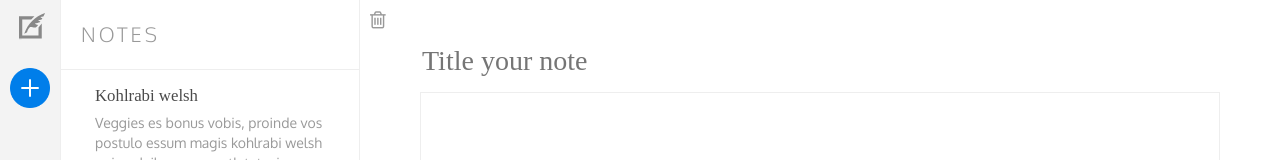
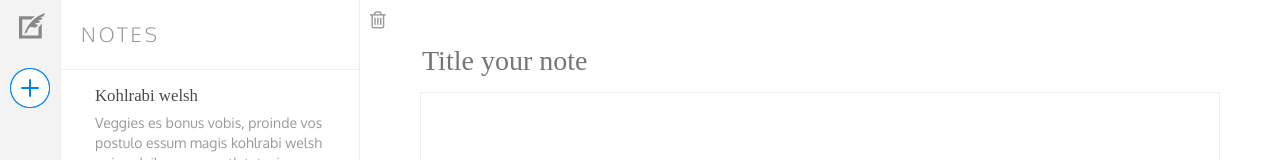
Before and after one commit to mRetoff/React-App, a React (Create React App) app: page / in a window 1280 px wide. Shown: the top 160 px of the page. Built offline with nearby package versions, Linux system fonts and the light colour scheme; a web font is replaced by a local one.

Commit message:
Finish styling sidebar

```diff
--- /dev/null
+++ b/src/Sidebar.css
@@ -0,0 +1,15 @@
+  .Sidebar button {
+    background-color: transparent;
+    border: 0;
+    color: #008BF8;
+    cursor: pointer;
+  }
+  .Sidebar a img {
+    position: absolute;
+    left: 0;
+    width: 100%;
+    transition: opacity 0.25s ease-in-out;
+  }
+  .Sidebar a:hover img.outline {
+    opacity: 0;
+  }
--- a/src/Sidebar.js
+++ b/src/Sidebar.js
@@ -3,6 +3,7 @@ import React from 'react'
 import quill from './quill.svg'
 import newIcon from './new.png'
 import newHover from './new-hover.png'
+import './Sidebar.css'
 
 const Sidebar = () => {
     return (
@@ -26,13 +27,11 @@ const Sidebar = () => {
                 style={styles.newNote}
             >
                 <img
-                    style={styles.aImg}
                     src={newHover}
                     alt="New note"
                 />
                 <img
                     className="outline"
-                    style={styles.hover}
                     src={newIcon}
                     alt="New note"
                 />
```
